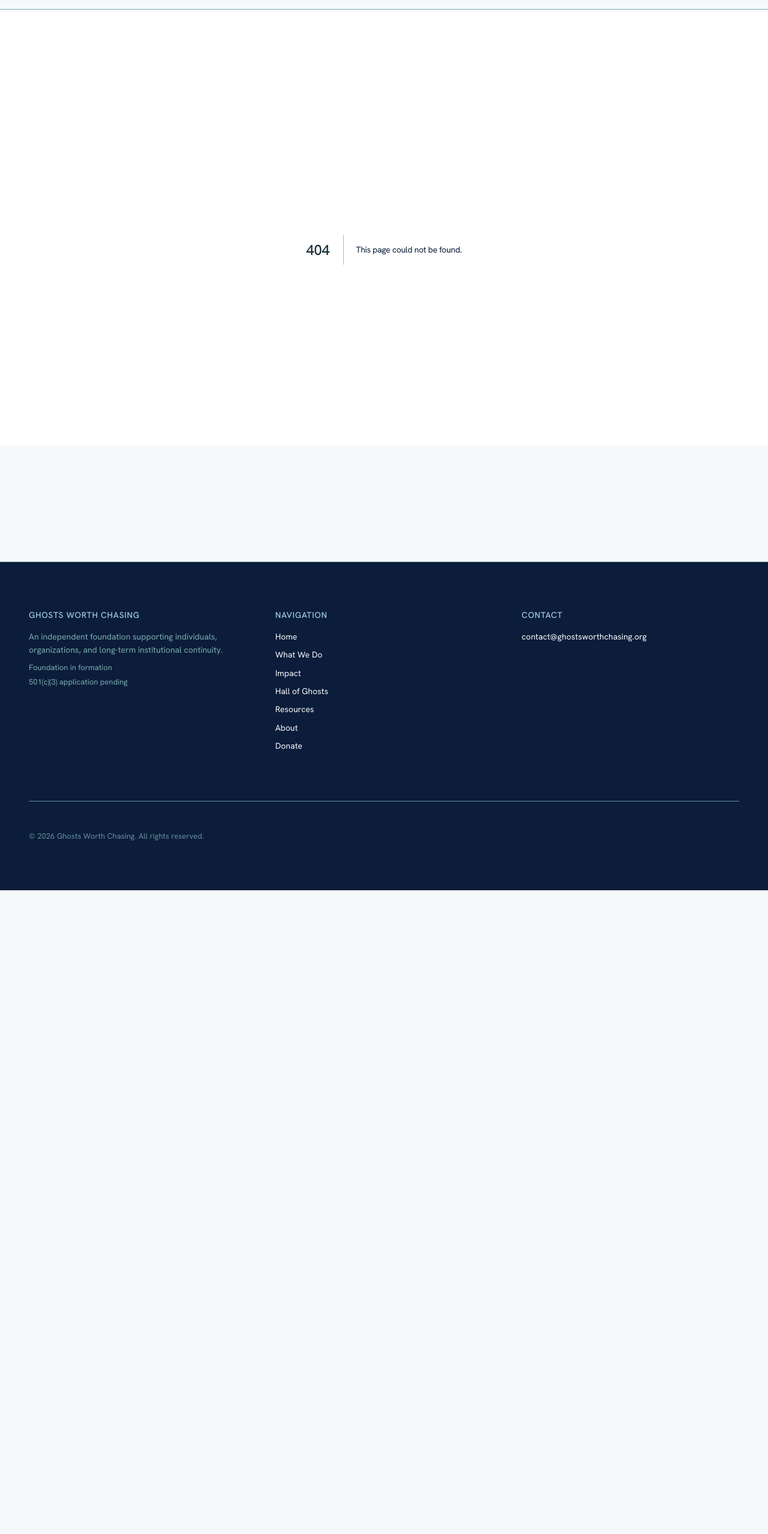
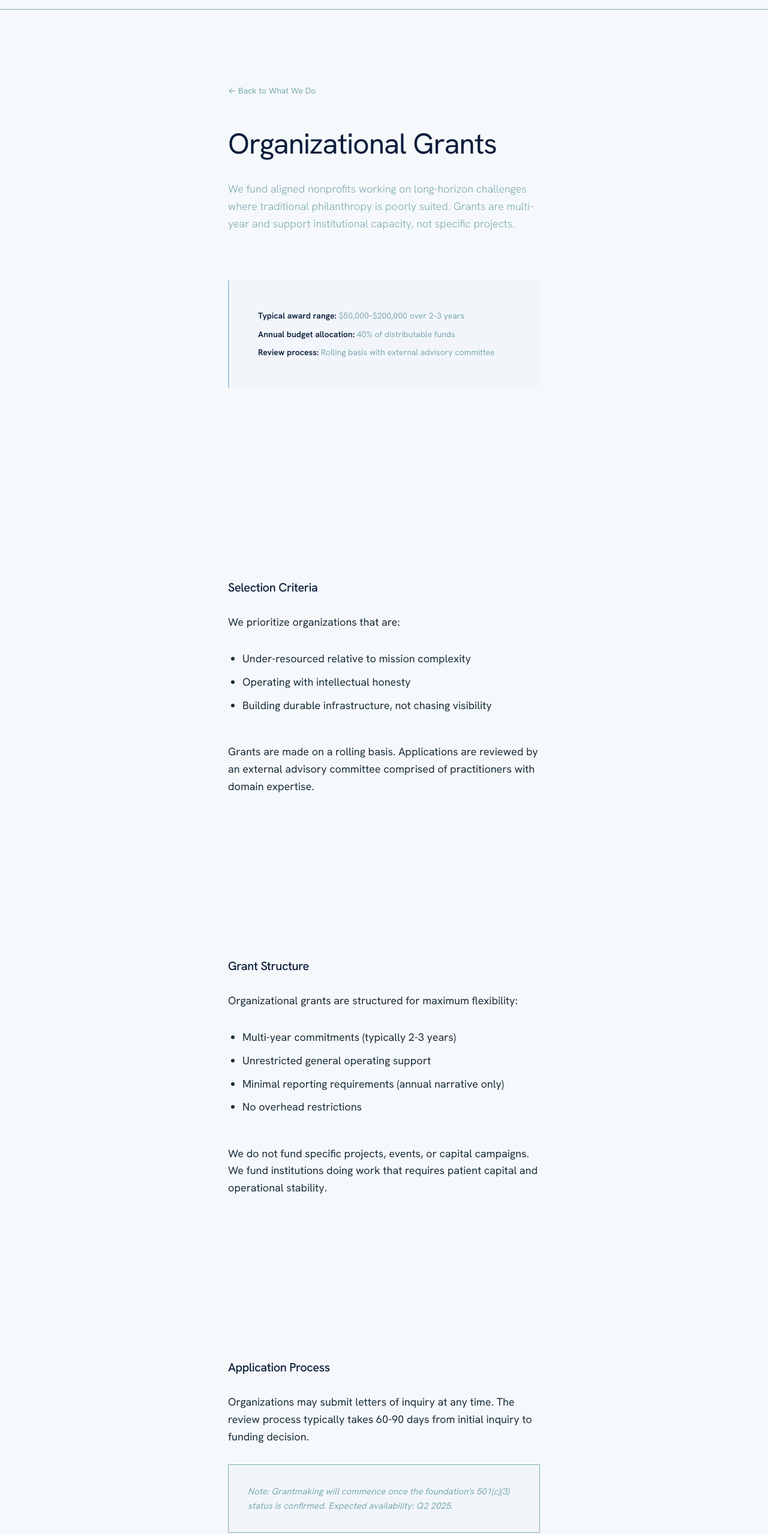
Before and after one commit to Roco41589/ghosts-worth-chasing-site, a Next.js app in the folder ghosts-redesign/: page /what-we-do/organizational-grants in a window 1280 px wide. Before the commit this address had no page. Shown: the part 57-2614 px from the top of the page at 60% size. Before the commit the page ends 1541 px from the top, so only its background shows below. Built offline with nearby package versions, Linux system fonts and the light colour scheme.

Commit message:
Rename page to page.tsx
new org page

```diff
--- /dev/null
+++ b/ghosts-redesign/app/what-we-do/organizational-grants/page.tsx
@@ -0,0 +1,162 @@
+import Link from 'next/link'
+
+export default function OrganizationalGrants() {
+  return (
+    <>
+      <section className="section section--narrow">
+        <Link
+          href="/what-we-do"
+          style={{
+            fontSize: '14px',
+            color: 'var(--color-teal-grey)',
+            textDecoration: 'none',
+            display: 'inline-flex',
+            alignItems: 'center',
+            gap: '8px',
+            marginBottom: 'var(--space-md)',
+          }}
+        >
+          ← Back to What We Do
+        </Link>
+
+        <h1 style={{ color: 'var(--color-deep-navy)', marginBottom: 'var(--space-sm)' }}>
+          Organizational Grants
+        </h1>
+
+        <p style={{
+          fontSize: '18px',
+          color: 'var(--color-text-secondary)',
+          lineHeight: 1.6,
+          fontWeight: 300,
+          marginBottom: 'var(--space-lg)',
+        }}>
+          We fund aligned nonprofits working on long-horizon challenges where traditional
+          philanthropy is poorly suited. Grants are multi-year and support institutional capacity,
+          not specific projects.
+        </p>
+
+        <div style={{
+          marginBottom: 'var(--space-lg)',
+          padding: 'var(--space-md)',
+          borderLeft: '2px solid var(--color-sky-blue)',
+          background: 'rgba(163, 201, 226, 0.05)',
+        }}>
+          <p style={{ fontSize: '14px', color: 'var(--color-text-secondary)', marginBottom: '8px' }}>
+            <strong style={{ color: 'var(--color-deep-navy)' }}>Typical award range:</strong> $50,000–$200,000 over 2–3 years
+          </p>
+          <p style={{ fontSize: '14px', color: 'var(--color-text-secondary)', marginBottom: '8px' }}>
+            <strong style={{ color: 'var(--color-deep-navy)' }}>Annual budget allocation:</strong> 40% of distributable funds
+          </p>
+          <p style={{ fontSize: '14px', color: 'var(--color-text-secondary)', marginBottom: 0 }}>
+            <strong style={{ color: 'var(--color-deep-navy)' }}>Review process:</strong> Rolling basis with external advisory committee
+          </p>
+        </div>
+      </section>
+
+      <section className="section section--narrow">
+        <h2 style={{
+          fontSize: '20px',
+          marginBottom: 'var(--space-sm)',
+          color: 'var(--color-deep-navy)',
+        }}>
+          Selection Criteria
+        </h2>
+
+        <p style={{ marginBottom: 'var(--space-sm)' }}>
+          We prioritize organizations that are:
+        </p>
+
+        <ul style={{
+          marginLeft: '24px',
+          marginBottom: 'var(--space-md)',
+          color: 'var(--color-text)',
+          lineHeight: 1.7,
+        }}>
+          <li>Under-resourced relative to mission complexity</li>
+          <li>Operating with intellectual honesty</li>
+          <li>Building durable infrastructure, not chasing visibility</li>
+        </ul>
+
+        <p>
+          Grants are made on a rolling basis. Applications are reviewed by an external
+          advisory committee comprised of practitioners with domain expertise.
+        </p>
+      </section>
+
+      <section className="section section--narrow">
+        <h2 style={{
+          fontSize: '20px',
+          marginBottom: 'var(--space-sm)',
+          color: 'var(--color-deep-navy)',
+        }}>
+          Grant Structure
+        </h2>
+
+        <p style={{ marginBottom: 'var(--space-sm)' }}>
+          Organizational grants are structured for maximum flexibility:
+        </p>
+
+        <ul style={{
+          marginLeft: '24px',
+          marginBottom: 'var(--space-md)',
+          color: 'var(--color-text)',
+          lineHeight: 1.7,
+        }}>
+          <li>Multi-year commitments (typically 2-3 years)</li>
+          <li>Unrestricted general operating support</li>
+          <li>Minimal reporting requirements (annual narrative only)</li>
+          <li>No overhead restrictions</li>
+        </ul>
+
+        <p>
+          We do not fund specific projects, events, or capital campaigns. We fund institutions
+          doing work that requires patient capital and operational stability.
+        </p>
+      </section>
+
+      <section className="section section--narrow">
+        <h2 style={{
+          fontSize: '20px',
+          marginBottom: 'var(--space-sm)',
+          color: 'var(--color-deep-navy)',
+        }}>
+          Application Process
+        </h2>
+
+        <p style={{ marginBottom: 'var(--space-sm)' }}>
+          Organizations may submit letters of inquiry at any time. The review process typically
+          takes 60-90 days from initial inquiry to funding decision.
+        </p>
+
+        <p style={{
+          fontSize: '15px',
+          color: 'var(--color-text-secondary)',
+          fontStyle: 'italic',
+          padding: 'var(--space-sm)',
+          background: 'rgba(163, 201, 226, 0.05)',
+          border: '1px solid var(--color-border)',
+        }}>
+          Note: Grantmaking will commence once the foundation's 501(c)(3) status is confirmed.
+          Expected availability: Q2 2025.
+        </p>
+      </section>
+
+      <section className="section section--narrow">
+        <h2 style={{
+          fontSize: '20px',
+          marginBottom: 'var(--space-sm)',
+          color: 'var(--color-deep-navy)',
+        }}>
+          Philosophy
+        </h2>
+
+        <p>
+          Most philanthropy optimizes for measurable outcomes on short timelines. This creates
+          structural pressure toward visible, fundable work at the expense of foundational capacity.
+          Organizational grants exist to support institutions willing to do necessary work that
+          cannot be easily quantified or celebrated.
+        </p>
+      </section>
+    </>
+  )
+}
```
